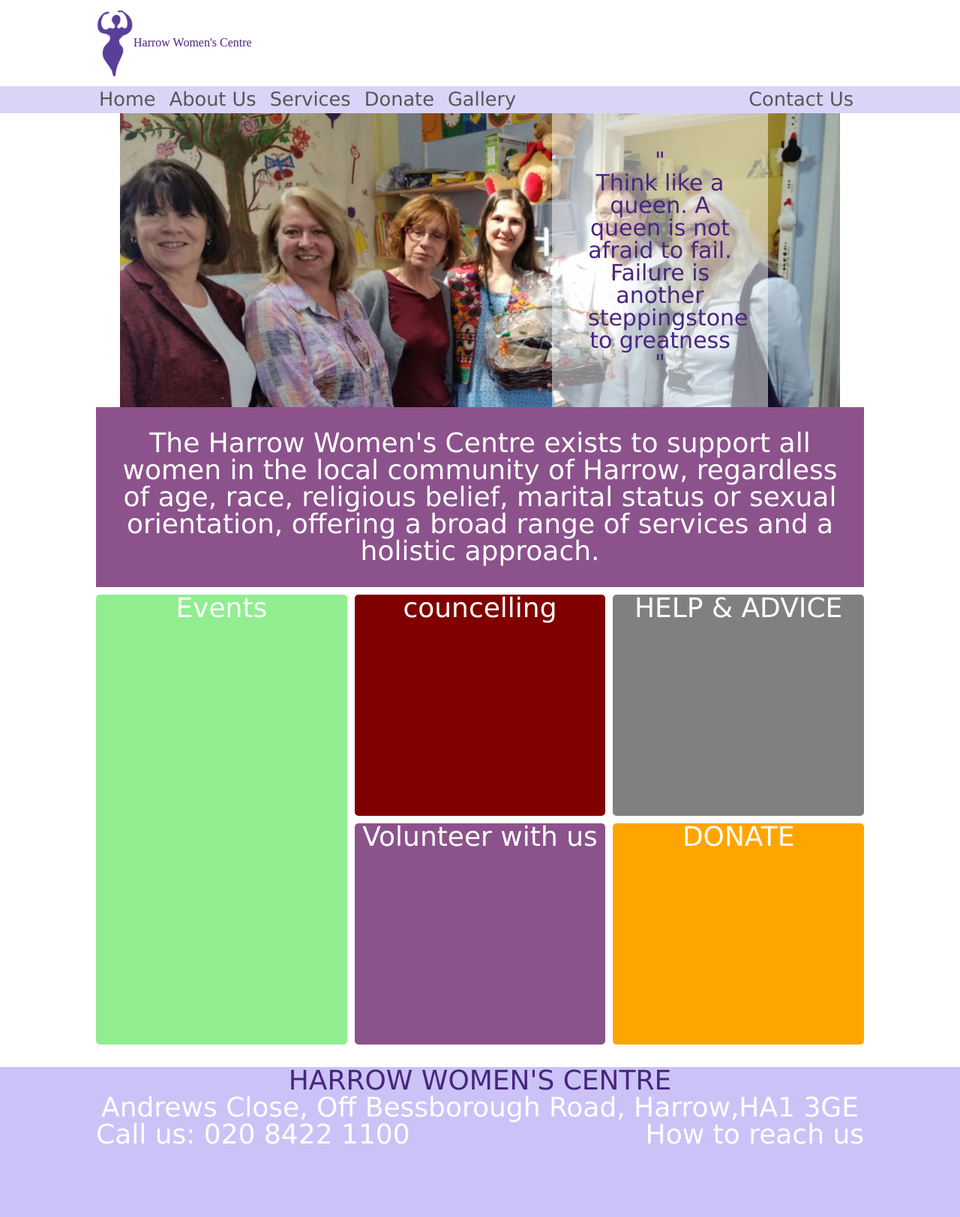
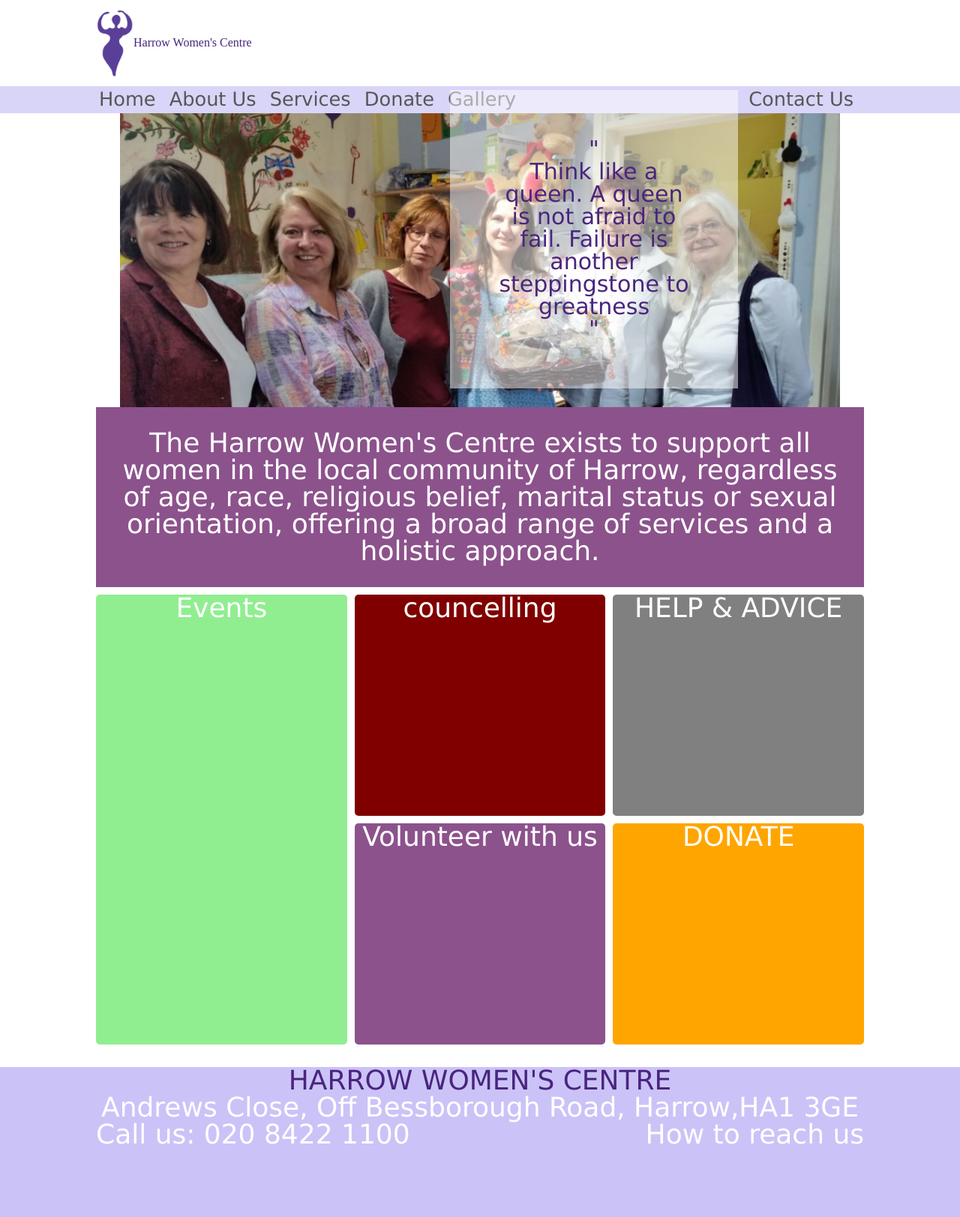
Before and after one commit to tansaku/harrow-womens-centre, a Jekyll site: the page built from index.html, in a window 1280 px wide. Shown: the whole page at 75% size. Built offline with Jekyll 4.4.1, drawn with Linux system fonts in a browser that asks for light colours.

Commit message:
slider heading moved outside slider holder and set to position absulute

```diff
--- a/_includes/slider.html
+++ b/_includes/slider.html
@@ -3,7 +3,7 @@
 	<div class="slider__holder">
 
 		<div class="slider_element slider_element--1">
-		<h1 class="slider__heading">"<br>Think like a queen. A queen is not afraid to fail. Failure is another steppingstone to greatness<br>"</h1>
+
 		</div>
 
 		<div class="slider_element slider_element--2">
@@ -15,5 +15,5 @@
 		</div>
 
 	</div>
-
+<h1 class="slider__heading">"<br>Think like a queen. A queen is not afraid to fail. Failure is another steppingstone to greatness<br>"</h1>
 </section>
--- a/assets/css/slider.css
+++ b/assets/css/slider.css
@@ -47,7 +47,10 @@
   padding: 5%;
   background-color: rgba(255, 255, 255, .5);
 /*  text-shadow: 0px 0px 10px rgba(0,0,0,.6);*/
-  float: right;
   font-family: Lucida Grande;
   font-size: 30px;
+  position: absolute;
+  top: 120px;
+  left: 600px;
+ /* float: right;*/
 }
```
